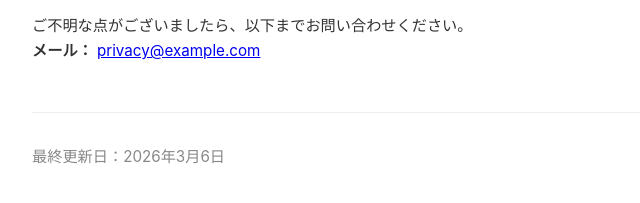
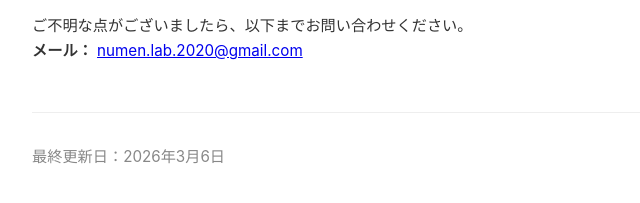
Before and after one commit to guchiomi/math-kids-privacy-, a plain HTML site: page index.html in a window 1280 px wide. Shown: the part 1263-1466 px from the top of the page, 208-848 px from the left. Drawn offline with Linux system fonts and the light colour scheme.

Commit message:
Update index.html

```diff
--- a/index.html
+++ b/index.html
@@ -65,7 +65,7 @@
 
   <h2>8. お問い合わせ</h2>
   <p>ご不明な点がございましたら、以下までお問い合わせください。<br>
-  <strong>メール：</strong> <a href="mailto:privacy@example.com">privacy@example.com</a></p>
+  <strong>メール：</strong> <a href="mailto:numen.lab.2020@gmail.com">numen.lab.2020@gmail.com</a></p>
 
   <footer>
     <p>最終更新日：2026年3月6日</p>
```
